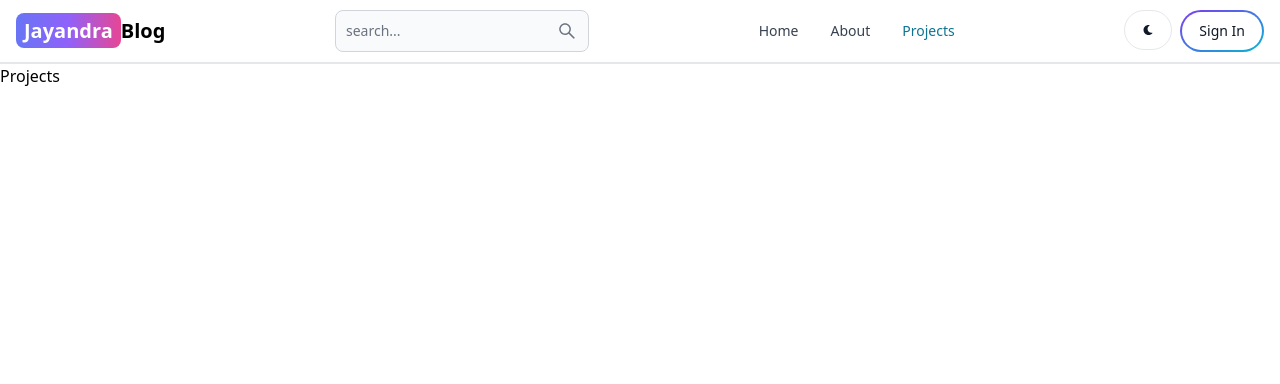
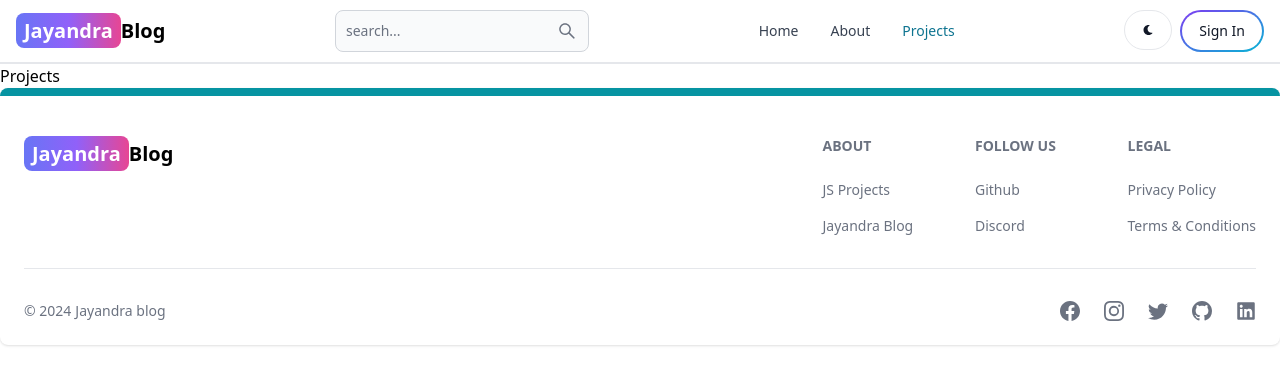
Before and after one commit to jayandra-XQ/mern-blog, a React (Vite) app in the folder client/: page /projects in a window 1280 px wide. Shown: the top 384 px of the page. Built offline with nearby package versions, Linux system fonts and the light colour scheme.

Commit message:
create and add the footer component

```diff
--- a/client/src/App.jsx
+++ b/client/src/App.jsx
@@ -6,6 +6,7 @@
 import Dashboard from './pages/Dashboard'
 import Projects from './pages/Projects'
 import Header from './components/Header';
+import Footer from './components/Footer';
 
 
 
@@ -23,6 +24,7 @@
         <Route path="/dashboard" element={<Dashboard />} />
         <Route path="/projects" element={<Projects />} />
       </Routes>
+      <Footer />
     </BrowserRouter>
   )
 }
--- /dev/null
+++ b/client/src/components/Footer.jsx
@@ -0,0 +1,95 @@
+import { Footer } from 'flowbite-react'
+import { Link } from 'react-router-dom'
+import { FaLinkedin } from "react-icons/fa";
+import {BsFacebook, BsInstagram, BsTwitter, BsGithub} from "react-icons/bs"
+
+const FooterCom = () => {
+    return (
+        <Footer container className='border-t-8 border-teal-500'>
+            <div className='w-full max-w-7xl mx-auto'>
+                <div className='grid w-full justify-between sm:flex md:grid-cols-1'>
+                    <div className='mt-5'>
+                        <Link to='/' className='self-center whitespace-nowrap text-lg sm:text-xl font-semibold dark:text-white'>
+                            <span className='px-2 py-1 bg-gradient-to-r  from-indigo-500 via-purple-500 to-pink-500 rounded-lg text-white'>Jayandra</span>
+                            Blog
+                        </Link>
+                    </div>
+
+                    <div className='grid grid-cols-2 gap-8 mt-4 sm:grid-cols-3 sm:gap-6' >
+                        <div>
+                            <Footer.Title title='About' />
+                            <Footer.LinkGroup col>
+                                <Footer.Link
+                                    href='https://mikkegoes.com/javascript-projects-for-beginners/'
+                                    target='_blank'
+                                    rel='noopener noreferrer'
+                                >
+                                    JS Projects
+                                </Footer.Link>
+                                <Footer.Link
+                                    href='/about'
+                                    target='_blank'
+                                    rel='noopener noreferrer'
+                                >
+                                    Jayandra Blog
+                                </Footer.Link>
+                            </Footer.LinkGroup>
+                        </div>
+
+                        <div>
+                            <Footer.Title title='follow us' />
+                            <Footer.LinkGroup col>
+                                <Footer.Link
+                                    href='https://github.com/jayandra-XQ'
+                                    target='_blank'
+                                    rel='noopener noreferrer'
+                                >
+                                    Github
+                                </Footer.Link>
+                                <Footer.Link
+                                    href='#'
+                                    target='_blank'
+                                    rel='noopener noreferrer'
+                                >
+                                    Discord
+                                </Footer.Link>
+                            </Footer.LinkGroup>
+                        </div>
+
+                        <div>
+                            <Footer.Title title='Legal' />
+                            <Footer.LinkGroup col>
+                                <Footer.Link
+                                    href='#'
+
+                                >
+                                    Privacy Policy
+                                </Footer.Link>
+                                <Footer.Link
+                                    href='#'
+                                >
+                                    Terms &amp; Conditions
+                                </Footer.Link>
+                            </Footer.LinkGroup>
+                        </div>
+                    </div>
+                </div>
+
+                <Footer.Divider />
+                <div className="w-full sm:flex sm:items-center sm:justify-between">
+                    <Footer.Copyright  href='#' by="Jayandra blog" year={new Date().getFullYear()}/>
+
+                    <div className='flex gap-6 sm:mt-0 mt-4 sm:justify-center'>
+                        <Footer.Icon   href='#' icon={BsFacebook}/>
+                        <Footer.Icon   href='#' icon={BsInstagram}/>
+                        <Footer.Icon   href='#' icon={BsTwitter}/>
+                        <Footer.Icon   href='#' icon={BsGithub}/>
+                        <Footer.Icon   href='#' icon={FaLinkedin}/>
+                    </div>
+                </div>
+            </div>
+        </Footer>
+    )
+}
+
+export default FooterCom
```
